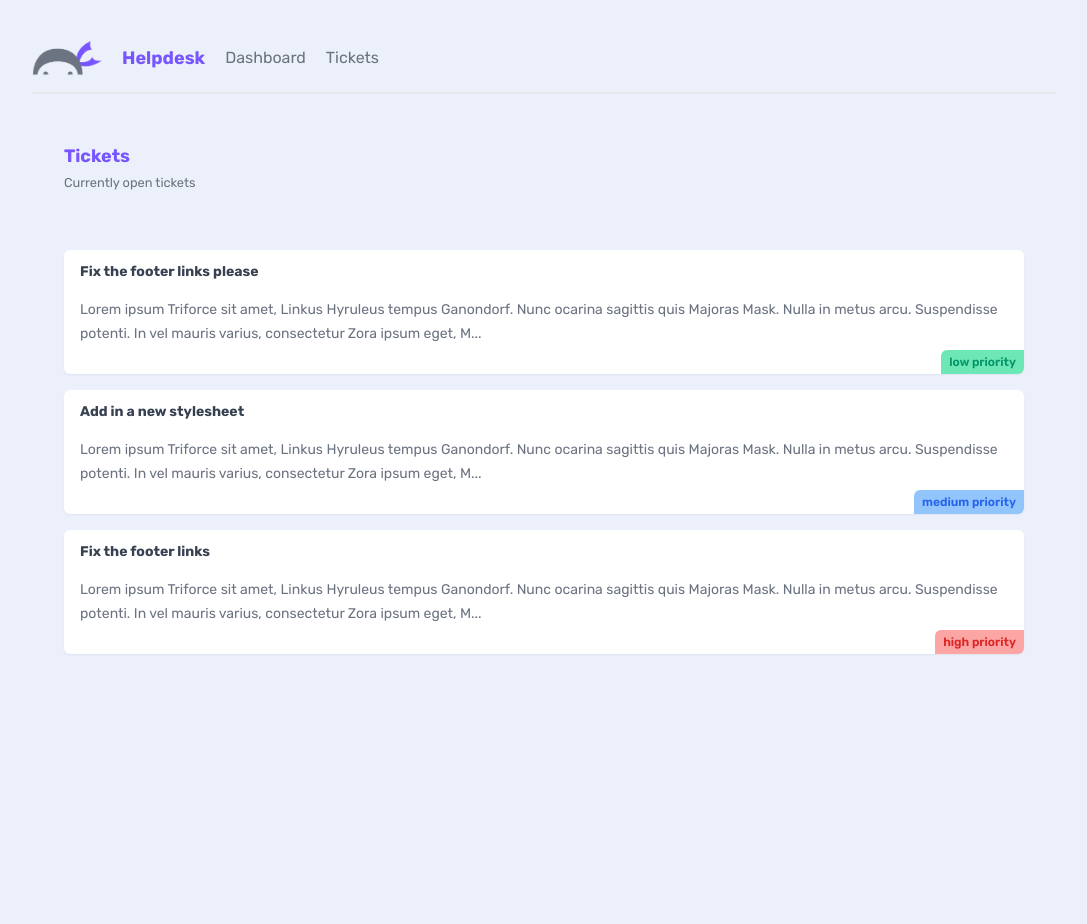
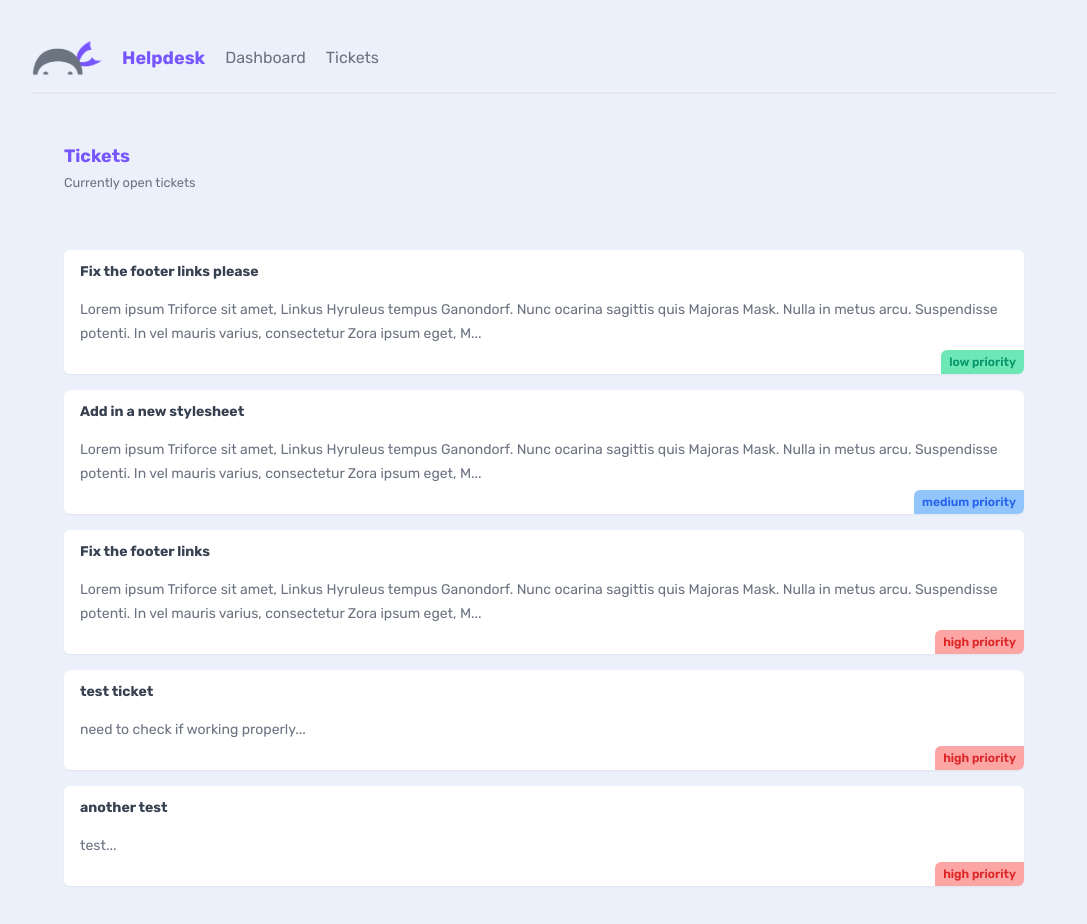
Before and after one commit to kalfada/nextjs-course, a Next.js app in the folder ex1-helpdesk-app/: page /tickets in a window 1280 px wide. Shown: the top 924 px of the page, without its empty margins (96-1183 px from the left). Before the commit the page ends 800 px from the top, so only its background shows below. Built offline with nearby package versions, Linux system fonts and the light colour scheme; data requests are answered from the project's data file.

Commit message:
add form for tickets and handle loading state

```diff
--- a/ex1-helpdesk-app/_data/db.json
+++ b/ex1-helpdesk-app/_data/db.json
@@ -20,6 +20,20 @@
       "body": "Lorem ipsum Triforce sit amet, Linkus Hyruleus tempus Ganondorf. Nunc ocarina sagittis quis Majoras Mask. Nulla in metus arcu. Suspendisse potenti. In vel mauris varius, consectetur Zora ipsum eget, Master Sword porttitor urna. Fusce elementum urna elit, eget eleifend velit consectetur eget. Integer vel lobortis ipsum, vitae auctor Ocarina of Time. Donec sed urna dapibus, interdum magna a, eleifend magna. Curabitur tincidunt enim a neque volutpat. Phasellus auctor magna vel nunc pretium, ut volutpat justo tristique. Pellentesque cursus convallis mauris, in tempus enim tincidunt vitae.",
       "priority": "high",
       "user_email": "peach@netninja.dev"
+    },
+    {
+      "id": 4,
+      "title": "test ticket",
+      "body": "need to check if working properly",
+      "priority": "high",
+      "user_email": "example@gmail.com"
+    },
+    {
+      "id": 5,
+      "title": "another test",
+      "body": "test",
+      "priority": "high",
+      "user_email": "example@gmail.com"
     }
   ]
 }
--- /dev/null
+++ b/ex1-helpdesk-app/app/loading.jsx
@@ -0,0 +1,10 @@
+export default function Loading() {
+    return (
+        <main className="text-center">
+            <h2 className="text-primary">
+                Loading...
+            </h2>
+            <p>Hopefully not for too long :)</p>
+        </main>
+    )
+}
--- a/ex1-helpdesk-app/app/not-found.jsx
+++ b/ex1-helpdesk-app/app/not-found.jsx
@@ -4,7 +4,7 @@ export default function NotFound() {
     return (
         <main className="text-center">
             <h2 className=" text-3xl">There was a problem</h2>
-            <p>We couldn't find the page you are looking for.</p>
+            <p>We couldnt find the page you are looking for.</p>
             <p>Go back to the <Link href='/'>Dashboard</Link></p>
         </main>
     )
--- a/ex1-helpdesk-app/app/tickets/TicketList.jsx
+++ b/ex1-helpdesk-app/app/tickets/TicketList.jsx
@@ -1,5 +1,8 @@
 import Link from "next/link"
 async function getTickets() {
+    // Imitate delay
+    // await new Promise(resolve => setTimeout(resolve, 3000))
+
     const res = await fetch('http://localhost:4000/tickets', {
         next: {
             revalidate: 0 // Will never cache the data
--- a/ex1-helpdesk-app/app/tickets/[id]/page.jsx
+++ b/ex1-helpdesk-app/app/tickets/[id]/page.jsx
@@ -7,6 +7,9 @@ export async function generateStaticParams() {
 }
 
 async function getTicket(id) {
+    // Imitate delay
+    // await new Promise(resolve => setTimeout(resolve, 3000))
+
     const res = await fetch(`http://localhost:4000/tickets/${id}`, {
         next: {
             revalidate: 60
--- /dev/null
+++ b/ex1-helpdesk-app/app/tickets/create/CreateForm.jsx
@@ -0,0 +1,72 @@
+"use client"
+import { useRouter } from "next/navigation"
+import { useState } from 'react'
+
+export default function CreateForm() {
+    const router = useRouter()
+
+    const [title, setTitle] = useState('')
+    const [body, setBody] = useState('')
+    const [priority, setPriority] = useState('low')
+    const [isLoading, setIsLoading] = useState(false)
+
+    const handleSubmit = async e => {
+        e.preventDefault()
+        setIsLoading(true)
+
+        const ticket = { title, body, priority, user_email: 'example@gmail.com' }
+
+        const res = await fetch('http://localhost:4000/tickets', {
+            method: 'POST',
+            headers: { "Content-Type": "application/json" },
+            body: JSON.stringify(ticket)
+        })
+
+        if (res.status === 201) {
+            router.refresh()
+            router.push('/tickets')
+        }
+    }
+
+    return (
+        <form onSubmit={handleSubmit} className="w-1/2">
+            <label>
+                <span>Title:</span>
+                <input
+                    required
+                    type="text"
+                    onChange={e => setTitle(e.target.value)}
+                    value={title}
+                />
+            </label>
+            <label>
+                <span>Body:</span>
+                <textarea
+                    required
+                    type="text"
+                    onChange={e => setBody(e.target.value)}
+                    value={body}
+                />
+            </label>
+            <label>
+                <span>Priority:</span>
+                <select
+                    onChange={e => setPriority(e.target.value)}
+                    value={priority}
+                >
+                    <option value="low">Low Priority</option>
+                    <option value="medium">Medium Priority</option>
+                    <option value="high">High Priority</option>
+                </select>
+            </label>
+            <button
+                className="btn-primary"
+                disabled={isLoading}
+            >
+                <span>
+                    {isLoading ? 'Adding...' : 'Add ticket'}
+                </span>
+            </button>
+        </form>
+    )
+}
--- /dev/null
+++ b/ex1-helpdesk-app/app/tickets/create/page.jsx
@@ -0,0 +1,10 @@
+import CreateForm from "./CreateForm"
+
+export default function CreateTicket() {
+    return (
+        <main>
+            <h2 className="text-primary text-center">Add a new ticket</h2>
+            <CreateForm />
+        </main>
+    )
+}
--- a/ex1-helpdesk-app/app/tickets/page.jsx
+++ b/ex1-helpdesk-app/app/tickets/page.jsx
@@ -1,4 +1,6 @@
+import Loading from "../loading"
 import TicketList from "./TicketList"
+import { Suspense } from "react"
 
 const Tickets = () => {
     return (
@@ -9,7 +11,9 @@ const Tickets = () => {
                     <p><small>Currently open tickets</small></p>
                 </div>
             </nav>
-            <TicketList />
+            <Suspense fallback={<Loading />}>
+                <TicketList />
+            </Suspense>
         </main>
     )
 }
```
Also changed, not shown: 1 other file (tests, documents, lock files or other folders). Lines whose indentation alone changed are shown as unchanged.
